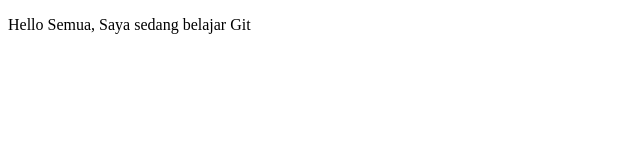
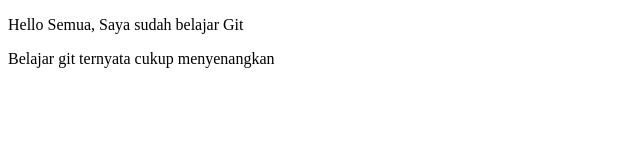
Before and after one commit to ihadisusanto/latihan-git, a plain HTML site: page index.html in a window 1280 px wide. Shown: the whole page, without its empty margins (0-640 px from the left). Drawn offline with Linux system fonts and the light colour scheme.

Commit message:
belajar git greget

```diff
--- a/index.html
+++ b/index.html
@@ -5,6 +5,7 @@
         <title>Belajar Git - Project 01</title>
     </head>
     <body>
-        <p>Hello Semua, Saya sedang belajar Git</p>
+        <p>Hello Semua, Saya sudah belajar Git</p>
+	<p>Belajar git ternyata cukup menyenangkan</p>
     </body>
 </html>
```
